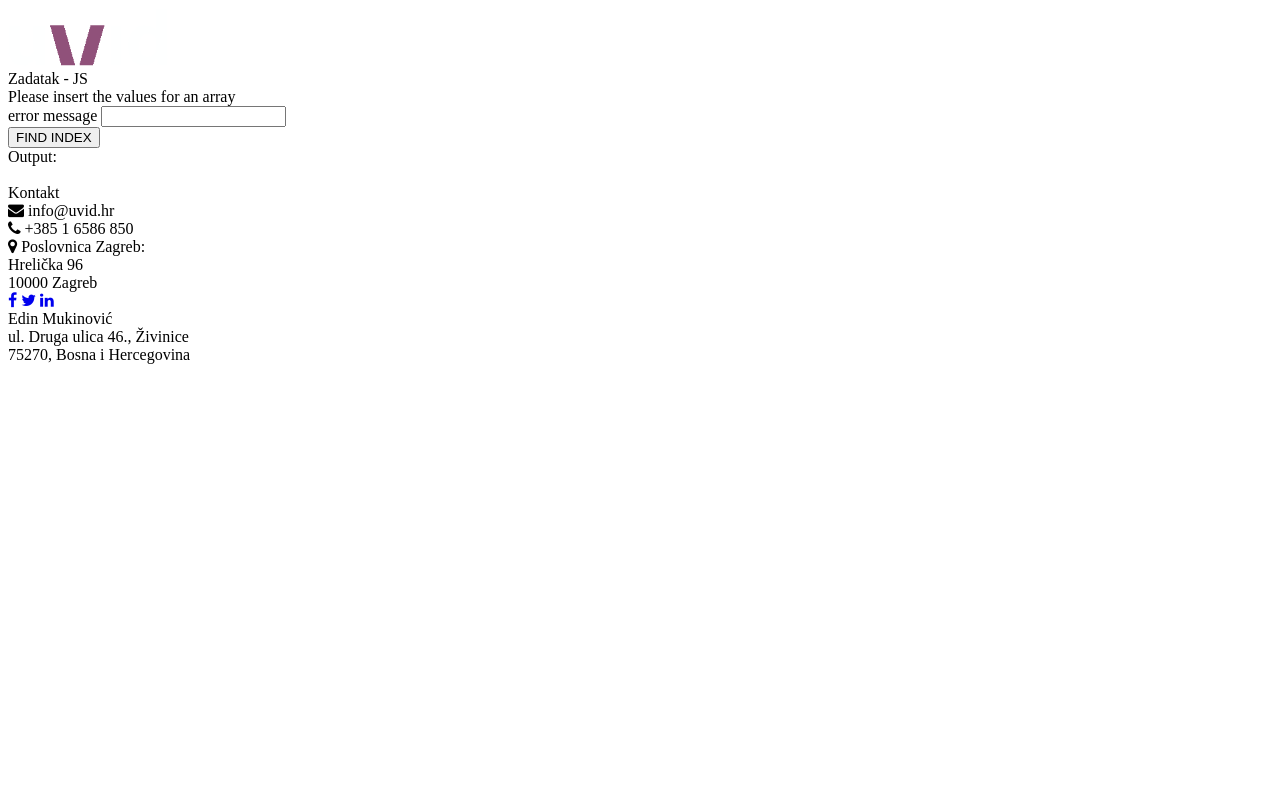
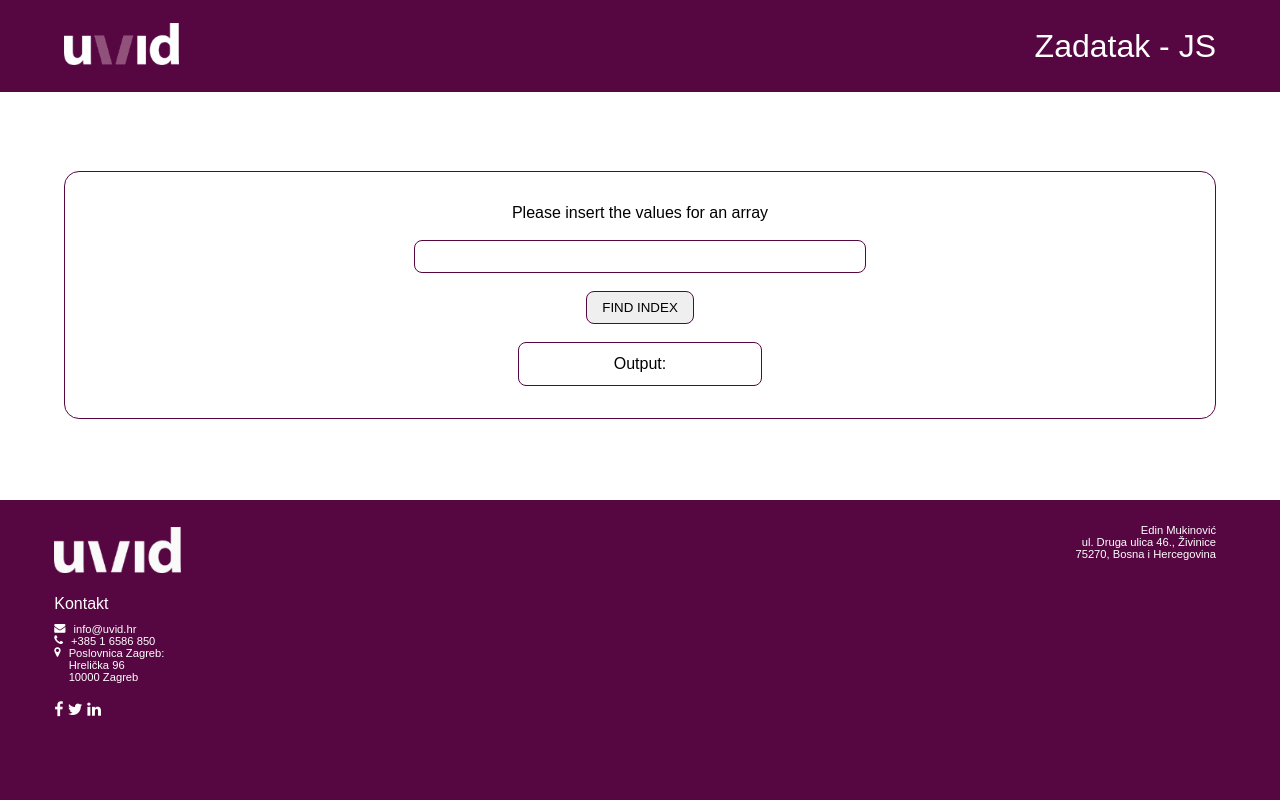
Before and after one commit to MukinovicE/uvid.hr, a plain HTML site: page index.html in a window 1280 px wide. Drawn offline with Linux system fonts and the light colour scheme; the site is published under a folder, as on GitHub Pages, so addresses that start at the root find nothing.

Commit message:
Add files via upload

```diff
--- a/index.html
+++ b/index.html
@@ -6,11 +6,11 @@
     <meta name="viewport" content="width=device-width, initial-scale=1.0">
     <link rel="shortcut icon" href="#" />
     <!---Link Style-->
-    <link rel="stylesheet" href="/style.css">
+    <link rel="stylesheet" href="style.css">
     <!--Font Awesome Icon link--->
     <link rel="stylesheet" href="https://cdnjs.cloudflare.com/ajax/libs/font-awesome/4.7.0/css/font-awesome.min.css">
     <!---Link JS Script-->
-    <script src="/script.js"></script>
+    <script src="script.js"></script>
 
     <title>Zadatak - JS</title>
 
@@ -50,7 +50,7 @@
 
     <div class="company-desc">
         <div class="comapny-desc__logo">
-            <img src="/img/uvidfooter.png" alt="">
+            <img src="img/uvidfooter.png" alt="">
         </div>
 
         <div class="company-info">
```
